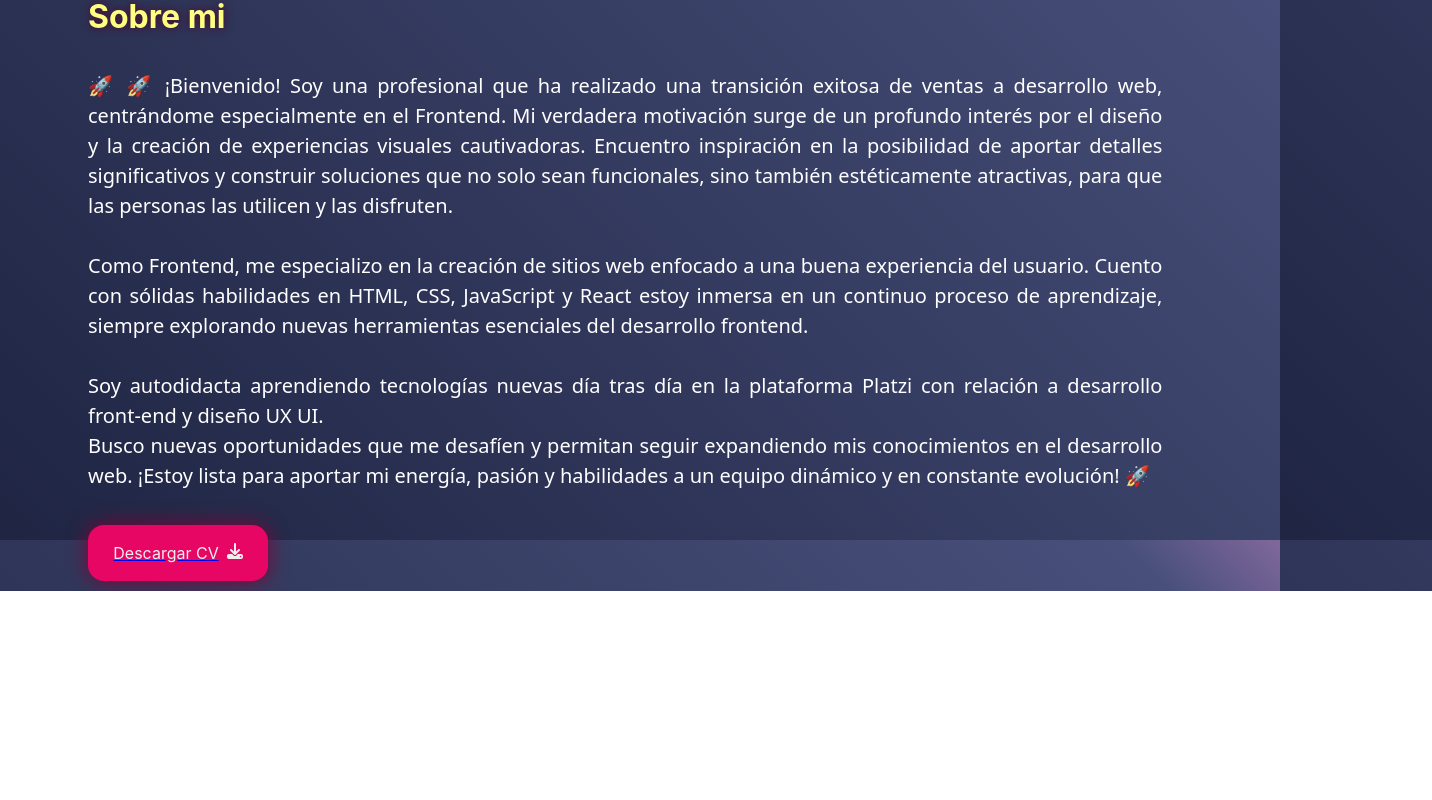
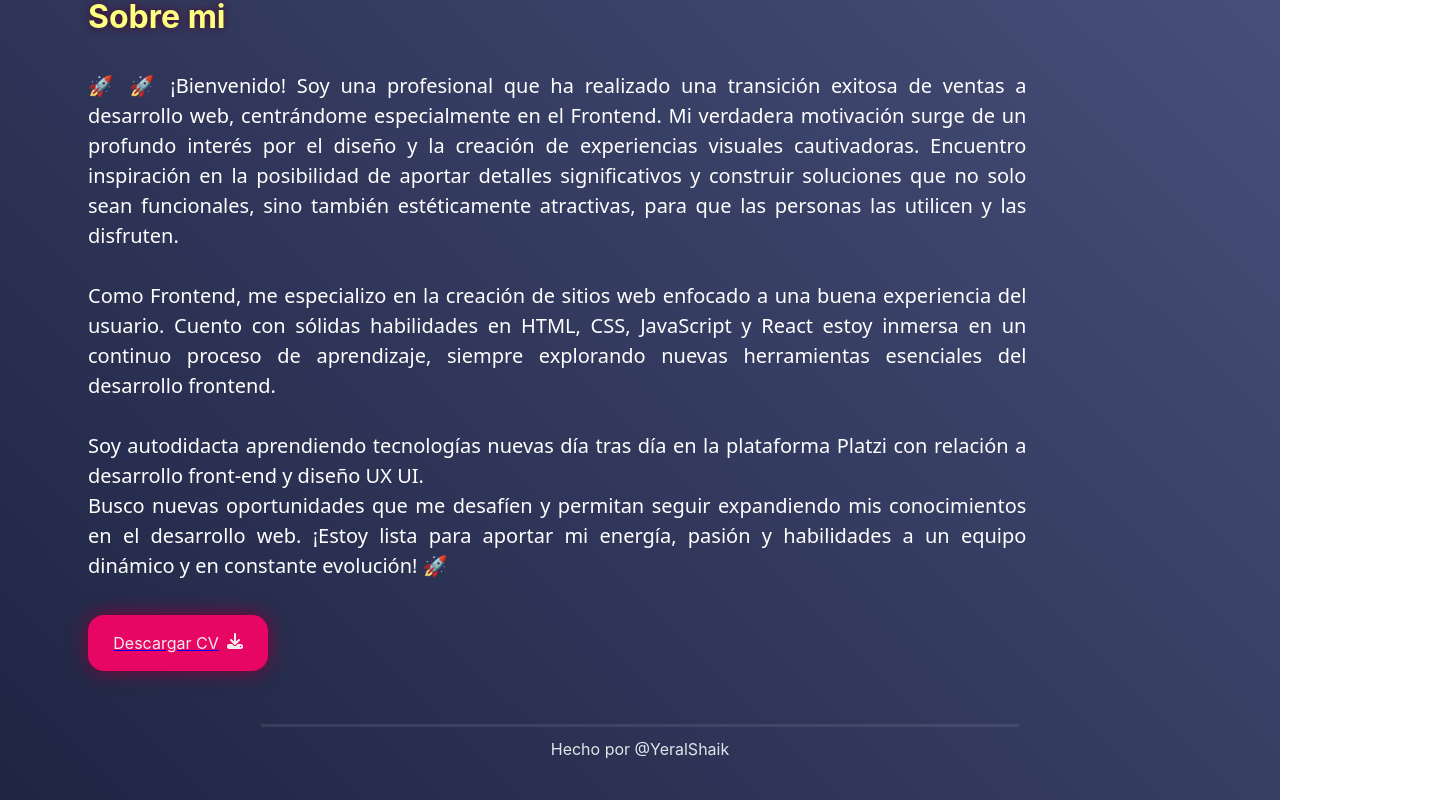
Before and after one commit to YeralShaik/MyPortfolio, a React (Vite) app: page /SobreMi in a window 1280 px wide. Shown: the part 209-1009 px from the top of the page, 1432 px wide, since content can reach past the window. Before the commit the page ends 800 px from the top, so only its background shows below. Built offline with nearby package versions, Linux system fonts and the light colour scheme.

Commit message:
agregando footer, haciendo ajustes de estilos

```diff
--- a/src/App.jsx
+++ b/src/App.jsx
@@ -7,6 +7,7 @@ import { AboutMe } from './components/AboutMe/index';
 import { Projects } from './components/Projects';
 
 import './styles/App.css';
+import { Footer } from './components/Footer';
 
 const App = () => {
   return (
@@ -21,6 +22,7 @@ const App = () => {
         <Route path="/Projects" element={<Projects />} />
         <Route path="/" element={<Home />} />
       </Routes>
+      <Footer />
     </Router>
   );
 };
--- a/src/components/AboutMe/style.css
+++ b/src/components/AboutMe/style.css
@@ -1,10 +1,12 @@
 .aboutMe-container {
   width: auto;
-  padding: 40px 80px  80px;
+  height: 700px;
+  padding: 40px 80px 40px 80px ;
 
 }
 .aboutMe-Text {
     width: auto;
+    height: auto;
     padding-top: 8px;
     margin-top: 4px;
     font-size: 20px;
@@ -57,20 +59,12 @@
 
   .aboutMe-container p {
     font-size: 20px;
-    font-weight: 100;
+
     text-align: justify;
     width: 85%;
     font-family: system-ui, -apple-system, BlinkMacSystemFont, 'Segoe UI', Roboto, Oxygen, Ubuntu, Cantarell, 'Open Sans', 'Helvetica Neue', sans-serif;
   }
 
-  .aboutMe-container {
-    padding-left: 80px;
-    padding-right: 80px;
-    width: 100%;
-    height: 500px;
-
-
-  }
 
 
   @media only screen and (max-width: 600px) {
--- /dev/null
+++ b/src/components/Footer/index.jsx
@@ -0,0 +1,13 @@
+import React from "react";
+import './style.css'
+
+const Footer = () => {
+    return(
+    <footer className="footer">
+        <p>Hecho por @YeralShaik</p>
+
+    </footer>
+    )
+}
+
+export { Footer}
--- /dev/null
+++ b/src/components/Footer/style.css
@@ -0,0 +1,15 @@
+.footer {
+    width: auto;
+    height: 100px;
+    display: flex;
+    text-align: center;
+    justify-content: center;
+    align-items: center;
+
+
+}
+.footer p {
+    border-top:  solid #e7e7e718;
+    padding-top: 10px;
+    width: 60%;
+}
--- a/src/components/Home/index.jsx
+++ b/src/components/Home/index.jsx
@@ -5,6 +5,7 @@ import Instagram from '../../assets/logoinstagram.png';
 import Github from '../../assets/Vector-1.png';
 
 import './style.css';
+import { Footer } from "../Footer";
 
 /**
  * Componente que representa la sección principal de la página de inicio.
@@ -41,7 +42,7 @@ const Home = () => {
       <div className="img-container">
         <img className="imgProfile" src={ImgProfile} alt="profilephoto" />
         {/* Enlaces a perfiles sociales */}
-        <div className="footer">
+        <div className="social-Media--Icon">
           <a href="https://www.linkedin.com/in/yeraldin-espinosa-716493197/" target="_blank" rel="noopener noreferrer">
             <img src={Linkdin} alt="linkedin" />
           </a>
@@ -56,5 +57,5 @@ const Home = () => {
     </div>
   );
 };
-
+ <Footer/>
 export { Home };
--- a/src/components/Home/style.css
+++ b/src/components/Home/style.css
@@ -4,7 +4,7 @@
     display: flex;
     flex-direction: row;
     width: auto;
-    height: 650px;
+    height: auto;
     margin-left: 70px;
     margin-right: 50px;
     padding-top: 40px;
@@ -49,7 +49,7 @@
     padding-top: 8px;
     color: white;
     text-shadow: 0 0 8px #ac1f65;
-    font-weight:semi;
+    font-weight:bold;
     font-size: 30px;
   }
 
@@ -95,13 +95,16 @@
   }
 
 
-  .footer {
+  .social-Media--Icon {
     display: flex;
-    height: 60px;
-    justify-content: center;
+    height: 40px;
+    justify-content: space-evenly;
     align-items: end;
-    gap: 30px;
+
+
+
   }
+
 
 
 
@@ -177,13 +180,15 @@ text-align: center;
   height: auto;
 
 }
-.footer {
+.sociall-Media--Icon {
   display: flex;
   height: 40px;
   gap: 20px;
+
 }
- .footer img {
+ .social-Media--Icon img {
   width: 20px;
+
  }
 
 }
--- a/src/components/Tools/style.css
+++ b/src/components/Tools/style.css
@@ -21,7 +21,7 @@
      width: auto;
      height: auto;
      margin-top: 10px;
-     margin-bottom: 32px;
+     margin-bottom: 80px;
      align-items: center;
      justify-content: center;
 
```
